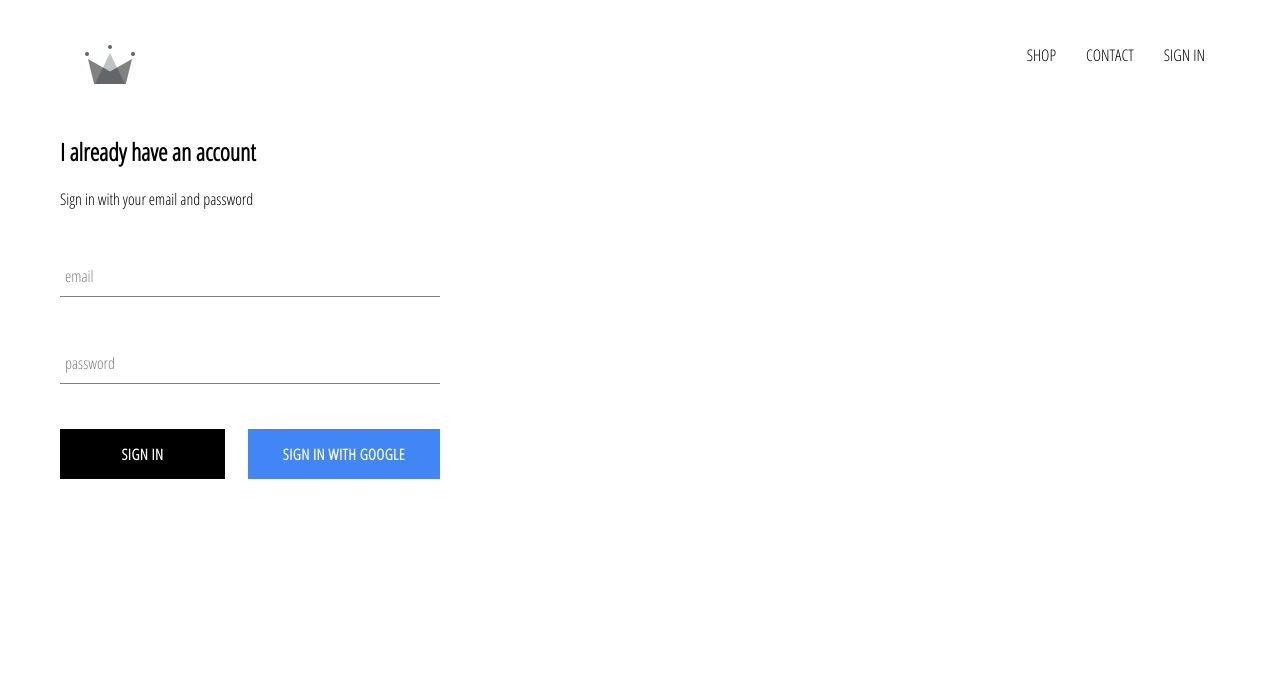
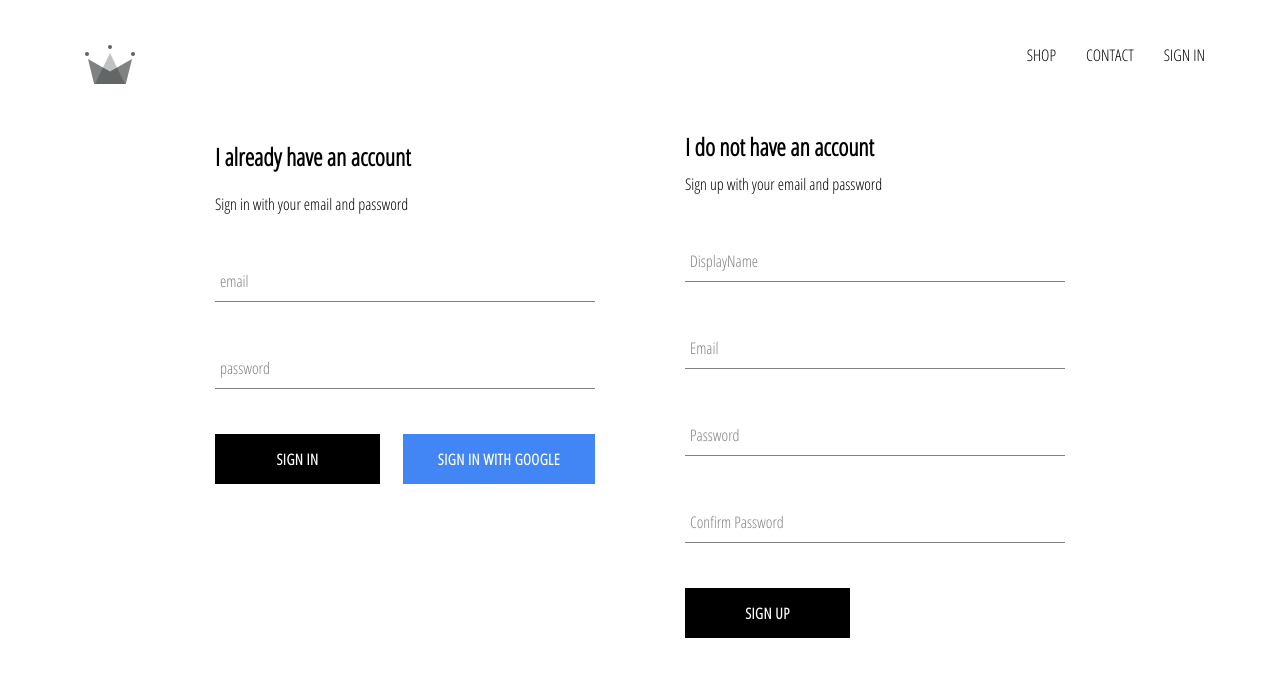
Before and after one commit to kelechi-nwankpa/crwn-clothing, a React (Create React App) app: page /signin in a window 1280 px wide. Shown: the top 676 px of the page. Built offline with nearby package versions, Linux system fonts and the light colour scheme; no server answers.

Commit message:
implemented firebase utils, included ability to store authrnticated users that signed up into our firestore database

```diff
--- a/src/App.js
+++ b/src/App.js
@@ -30,6 +30,7 @@
               ...snapShot.data()
             }
           });
+          console.log(this.state)
         })
       } else {
         this.setState({ currentUser: userAuth });
--- /dev/null
+++ b/src/components/sign-up/sign-up.component.jsx
@@ -0,0 +1,100 @@
+import React from 'react';
+
+import FormInput from '../form-input/form-input.component';
+
+import CustomButton from '../custom-button/custom-button.component';
+
+import { auth, createUserProfileDocument } from '../firebase/firebase.utils';
+
+import './sign-up.styles.scss';
+
+class SignUp extends React.Component {
+    constructor(){
+        super();
+
+        this.state = {
+            displayName: '',
+            email: '',
+            password: '',
+            confirmPassword: ''
+        }
+    }
+
+    handleSubmit = async (event) => {
+        event.preventDefault();
+
+        const { displayName, email, password, confirmPassword } = this.state;
+
+        if( password !== confirmPassword ) {
+            alert("passwords don't match");
+            return;
+        }
+
+        try {
+            const { user } = await auth.createUserWithEmailAndPassword( email, password );
+
+            await createUserProfileDocument( user, { displayName });
+
+            this.setState({
+              displayName: '',
+              email: '',
+              password: '',
+              confirmPassword: ''
+            });
+        } catch (error) {
+            console.log(error)
+        }
+    }
+
+    handleChange = (event) => {
+        const { name, value } = event.target;
+        this.setState({ [name]:value })
+    }
+
+    render(){
+        const { displayName, email, password, confirmPassword } = this.state;
+        return(
+            <div className='sign-up'>
+                <h2 className='title'>I do not have an account</h2>
+                <span>Sign up with your email and password</span>
+                <form className='sign-up-form' onSubmit={ this.handleSubmit }>
+                   <FormInput
+                     type='text'
+                     name='displayName'
+                     value={displayName}
+                     onChange={this.handleChange}
+                     label='DisplayName'
+                     required
+                   />
+                   <FormInput
+                     type='text'
+                     name='email'
+                     value={email}
+                     onChange={this.handleChange}
+                     label='Email'
+                     required
+                   />
+                   <FormInput
+                     type='password'
+                     name='password'
+                     value={password}
+                     onChange={this.handleChange}
+                     label='Password'
+                     required
+                   />
+                   <FormInput
+                     type='password'
+                     name='confirmPassword'
+                     value={confirmPassword}
+                     onChange={this.handleChange}
+                     label='Confirm Password'
+                     required
+                   />
+                   <CustomButton type='submit'> SIGN UP </CustomButton>
+                </form>
+            </div>
+        )
+    }
+}
+
+export default SignUp;
--- /dev/null
+++ b/src/components/sign-up/sign-up.styles.scss
@@ -0,0 +1,9 @@
+.sign-up {
+    display: flex;
+    flex-direction: column;
+    width: 380px,;
+
+    .title {
+        margin: 10px 0px;
+    }
+}
--- a/src/pages/sign-in-and-sign-up/sign-in-and-sign-up.component.jsx
+++ b/src/pages/sign-in-and-sign-up/sign-in-and-sign-up.component.jsx
@@ -2,11 +2,13 @@
 
 import SignIn from '../../components/sign-in/sign-in.component';
 
+import SignUp from '../../components/sign-up/sign-up.component';
 import './sign-in-and-sign-up.styles.scss'
 
 const SignInAndSignUpPage = () => (
     <div className='sign-in-and-sign-up'>
      <SignIn />
+     <SignUp />
     </div>
 );
 
--- a/src/pages/sign-in-and-sign-up/sign-in-and-sign-up.styles.scss
+++ b/src/pages/sign-in-and-sign-up/sign-in-and-sign-up.styles.scss
@@ -0,0 +1,6 @@
+.sign-in-and-sign-up {
+    width: 850px;
+    display: flex;
+    justify-content: space-between;
+    margin: 30px auto;
+}
```
